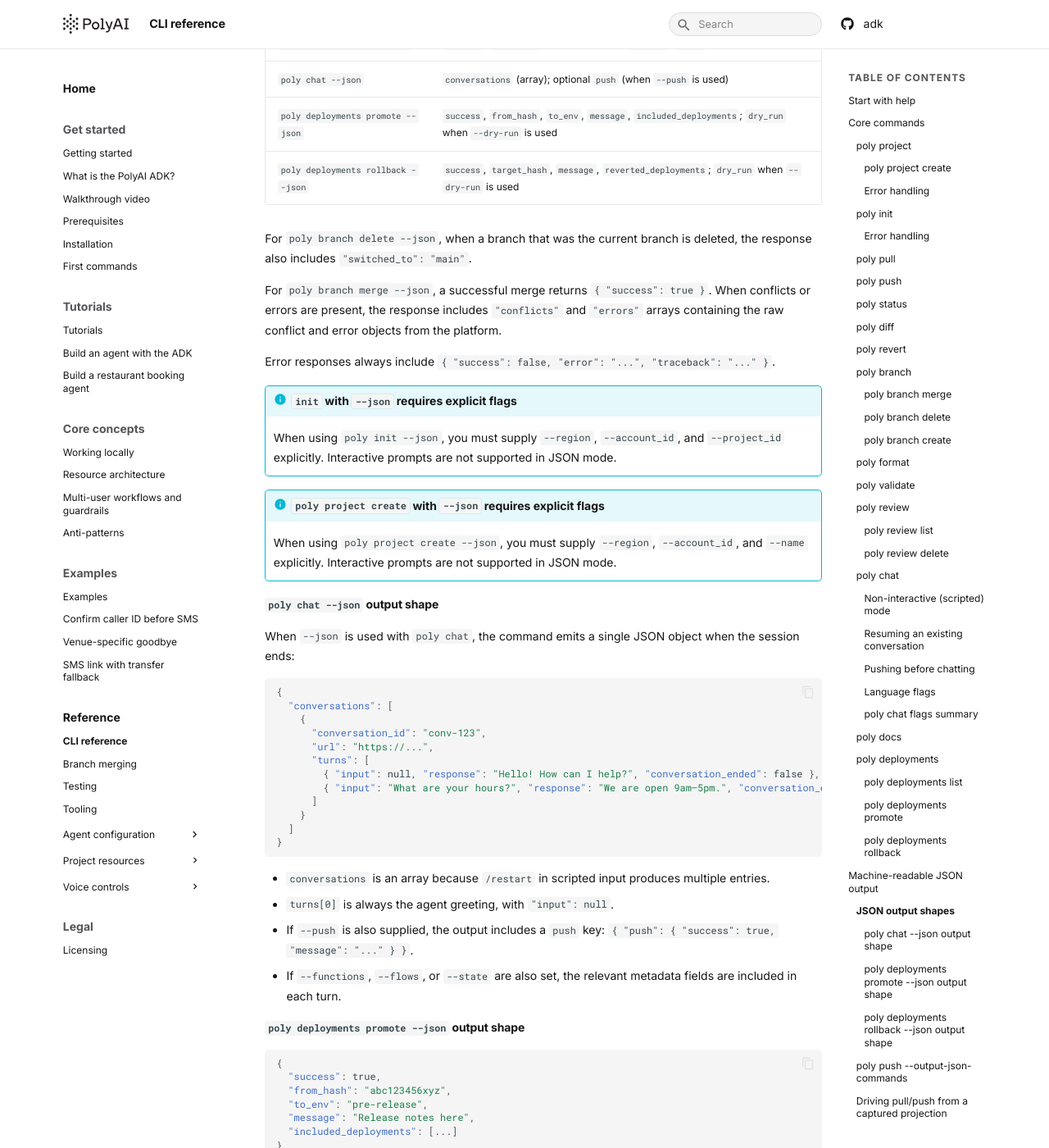
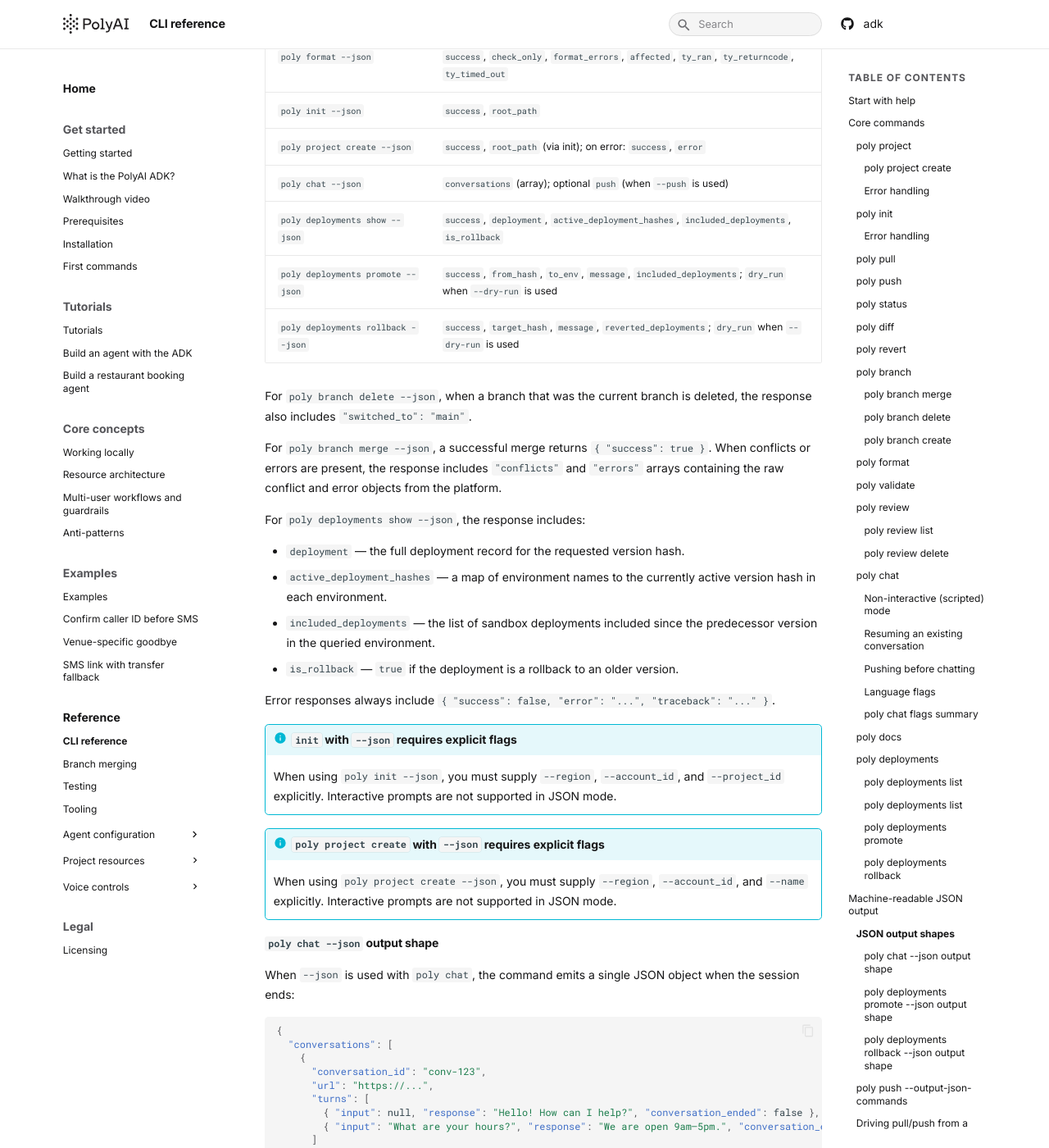
Before and after one commit to polyai/adk, an MkDocs documentation site: the page built from docs/docs/reference/cli.md, in a window 1280 px wide and 1400 px high, scrolled down 14666 px. Shown: the whole window at 82% size. Built offline with MkDocs 1.6.1 and Material for MkDocs 9.7.7, drawn with Linux system fonts in a browser that asks for light colours; some of the changed text lies outside the part shown.

Commit message:
docs: feat: add deployments show subcommand  (#134)
## Summary

This work relates to PR #125

## Motivation

<!-- Why is this change needed? Link to an issue if applicable. -->

Closes #<!-- issue number -->

## Changes

<!-- Bullet list of the key changes. Focus on *what* changed, not *how*.
-->

-

## Test strategy

<!-- How did you verify this works? Check all that apply. -->

- [ ] Added/updated unit tests
- [ ] Manual CLI testing (`poly <command>`)
- [ ] Tested against a live Agent Studio project
- [x] N/A (docs, config, or trivial change)

## Checklist

- [ ] `ruff check .` and `ruff format --check .` pass
- [ ] `pytest` passes
- [x] No breaking changes to the `poly` CLI interface (or migration path
documented)
- [ ] Commit messages follow [conventional
commits](https://www.conventionalcommits.org/)

## Screenshots / Logs

<!-- Optional: paste terminal output, screenshots, or before/after diffs
if helpful. -->

Co-authored-by: github-actions[bot] <github-actions[bot]@users.noreply.github.com>

```diff
--- a/docs/docs/reference/cli.md
+++ b/docs/docs/reference/cli.md
@@ -455,7 +455,13 @@
 poly deployments list
 poly deployments list --env live
 poly deployments list --details
+poly deployments show abc123def
+poly deployments show abc123def --env live
 ~~~
+
+#### `poly deployments list`
+
+List deployments for the project.
 
 | Flag | Description |
 |---|---|
@@ -547,6 +553,7 @@
 poly project create --region us-1 --account_id my-account --name my-project --json
 poly chat --json -m 'Hello'
 poly chat --json --input-file ./script.txt
+poly deployments show abc123def --json
 poly deployments list --json
 poly deployments promote --from <id> --to pre-release --force --json
 poly deployments rollback --to <id> --force --json
@@ -588,12 +595,20 @@
 | `poly init --json` | `success`, `root_path` |
 | `poly project create --json` | `success`, `root_path` (via init); on error: `success`, `error` |
 | `poly chat --json` | `conversations` (array); optional `push` (when `--push` is used) |
+| `poly deployments show --json` | `success`, `deployment`, `active_deployment_hashes`, `included_deployments`, `is_rollback` |
 | `poly deployments promote --json` | `success`, `from_hash`, `to_env`, `message`, `included_deployments`; `dry_run` when `--dry-run` is used |
 | `poly deployments rollback --json` | `success`, `target_hash`, `message`, `reverted_deployments`; `dry_run` when `--dry-run` is used |
 
 For `poly branch delete --json`, when a branch that was the current branch is deleted, the response also includes `"switched_to": "main"`.
 
 For `poly branch merge --json`, a successful merge returns `{ "success": true }`. When conflicts or errors are present, the response includes `"conflicts"` and `"errors"` arrays containing the raw conflict and error objects from the platform.
+
+For `poly deployments show --json`, the response includes:
+
+- `deployment` — the full deployment record for the requested version hash.
+- `active_deployment_hashes` — a map of environment names to the currently active version hash in each environment.
+- `included_deployments` — the list of sandbox deployments included since the predecessor version in the queried environment.
+- `is_rollback` — `true` if the deployment is a rollback to an older version.
 
 Error responses always include `{ "success": false, "error": "...", "traceback": "..." }`.
 
```
